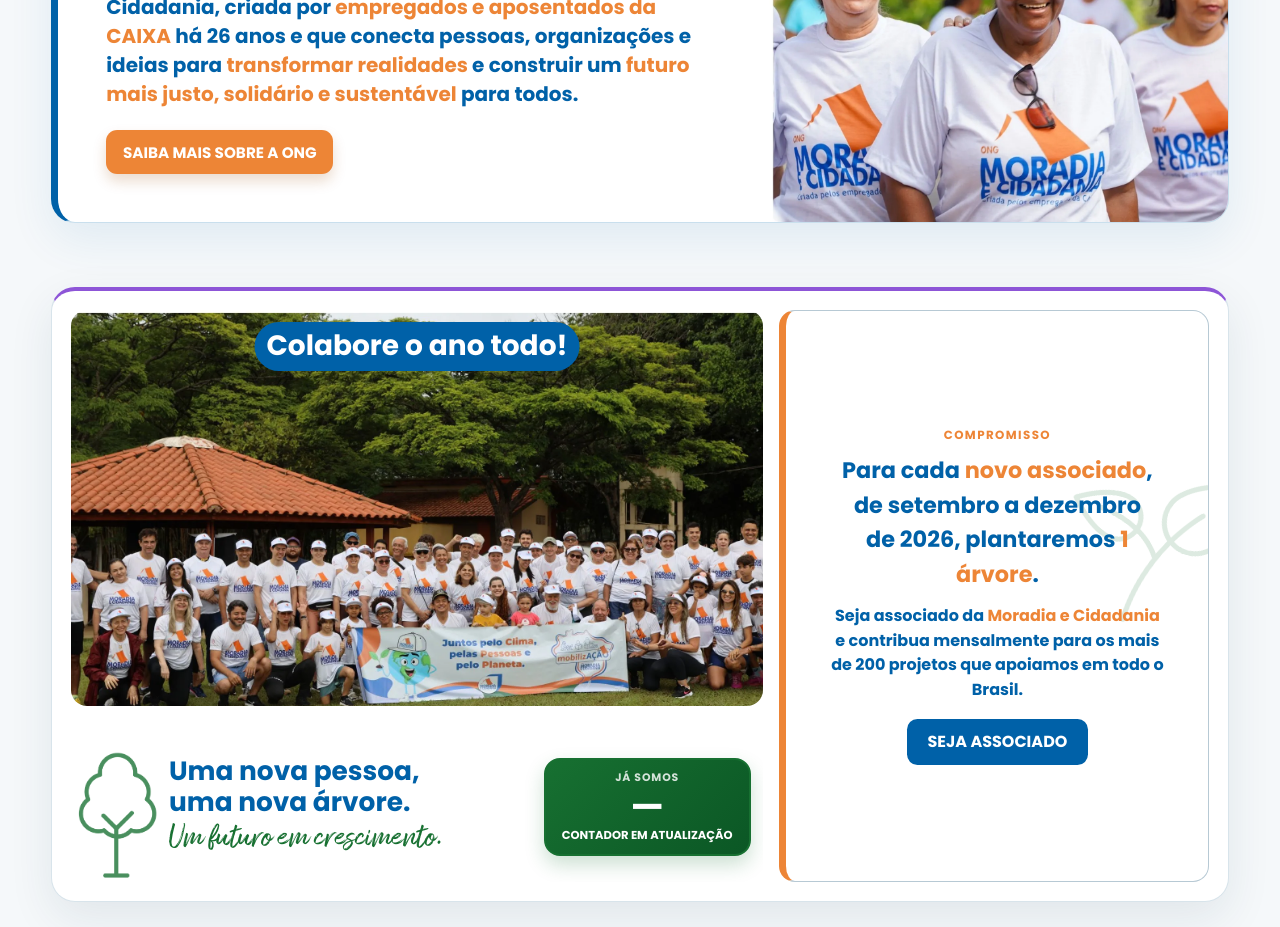
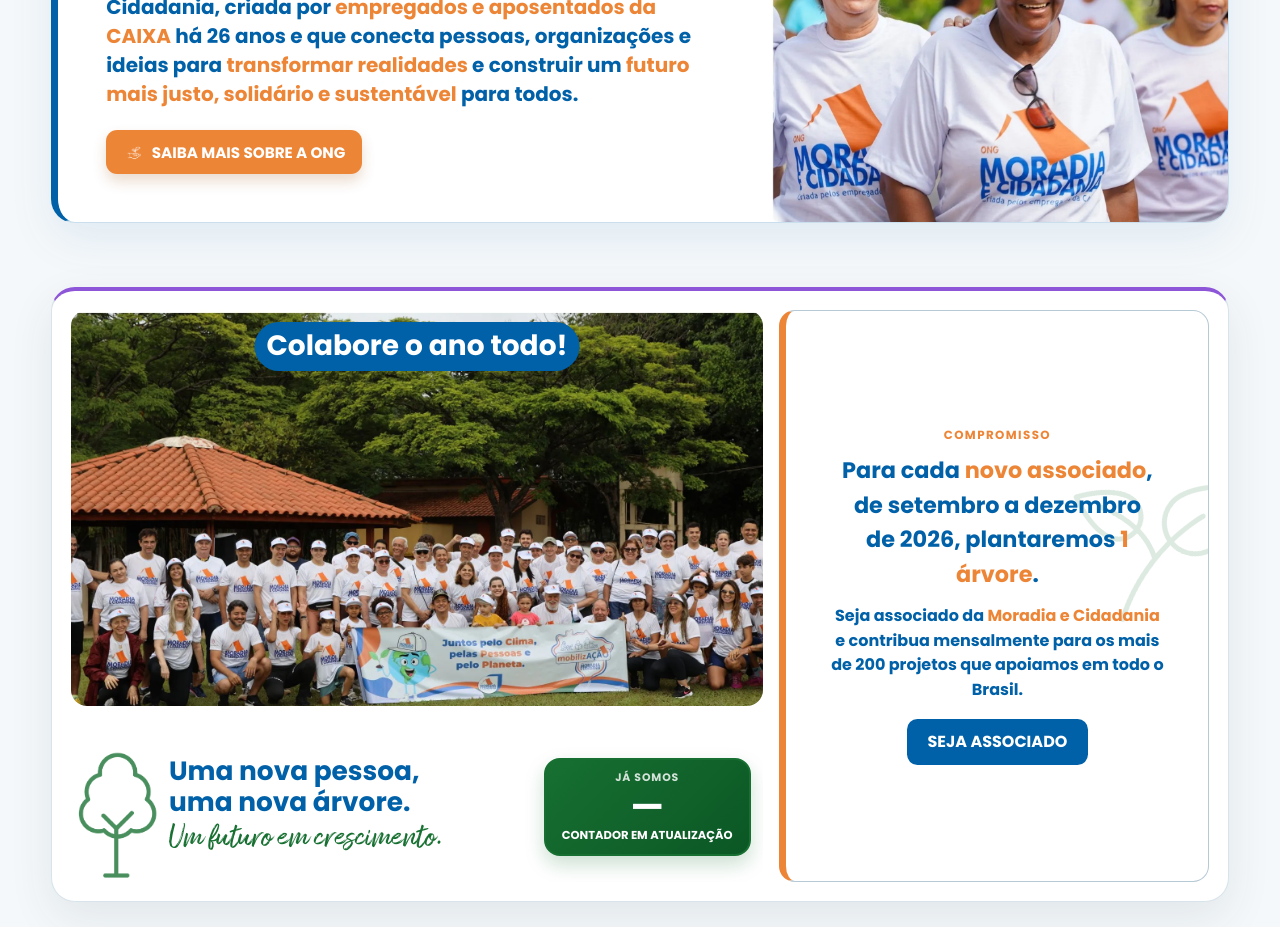
Before and after one commit to NataliaAraujo2/mobilizacao, a React (Vite) app: page / in a window 1280 px wide. Shown: the part 1600-2527 px from the top of the page. Built offline with nearby package versions, Linux system fonts and the light colour scheme; no server answers.

Commit message:
style: adicionar elemento tres ao botao da ong

```diff
--- a/src/pages/CampaignGateway.jsx
+++ b/src/pages/CampaignGateway.jsx
@@ -9,6 +9,7 @@ import associatesGroupPhoto from "../assets/brand/associados-2026-grupo.webp";
 import whoWeAreImage from "../assets/brand/quem-somos.webp";
 import leavesElement from "../assets/brand/elements/elemento-01.webp";
 import impactElement from "../assets/brand/elements/elemento-02.webp";
+import whoWeAreElement from "../assets/brand/elements/elemento-03.webp";
 import sproutElement from "../assets/brand/elements/elemento-05.webp";
 import { getNewAssociatesCount } from "../services/associationStatsService";
 import { getPublicVolunteerCount } from "../services/publicVolunteerService";
@@ -160,7 +161,7 @@ export default function CampaignGateway() {
           <p className={styles.eyebrow}>MobilizAÇÃO</p>
           <h2 id="who-we-are-title">Quem somos</h2>
           <p>Somos um movimento liderado pela ONG Moradia e Cidadania, criada por <strong>empregados e aposentados da CAIXA</strong> há 26 anos e que conecta pessoas, organizações e ideias para <strong>transformar realidades</strong> e construir um <strong>futuro mais justo, solidário e sustentável</strong> para todos.</p>
-          <a className={styles.whoWeAreButton} href="https://moradiaecidadania.org.br" target="_blank" rel="noreferrer">Saiba mais sobre a ONG</a>
+          <a className={styles.whoWeAreButton} href="https://moradiaecidadania.org.br" target="_blank" rel="noreferrer"><img src={whoWeAreElement} alt="" aria-hidden="true" />Saiba mais sobre a ONG</a>
         </div>
         <img src={whoWeAreImage} alt="Voluntários da ONG Moradia e Cidadania" />
       </section>
--- a/src/pages/CampaignGateway.module.css
+++ b/src/pages/CampaignGateway.module.css
@@ -89,7 +89,8 @@
 .whoWeAre h2 { margin: 0 0 1rem; color: var(--brand-blue); font-size: clamp(1.6rem, 3.5vw, 2.4rem); line-height: 1; text-transform: uppercase; }
 .whoWeAreCopy > p:not(.eyebrow) { max-width: 44rem; margin: 0; color: var(--brand-blue); font-size: clamp(1rem, 1.8vw, 1.25rem); line-height: 1.45; }
 .whoWeAreCopy strong { color: var(--brand-orange); }
-.whoWeAreButton { margin-top: 1.35rem; padding: .65rem 1.05rem; color: white; font: inherit; font-size: .95rem; font-weight: 850; text-decoration: none; text-transform: uppercase; background: var(--brand-orange); border: 0; border-radius: .7rem; box-shadow: 0 .45rem .85rem rgb(156 73 11 / 20%); transition: transform 180ms ease, background 180ms ease; }
+.whoWeAreButton { display: inline-flex; align-items: center; gap: .45rem; margin-top: 1.35rem; padding: .65rem 1.05rem; color: white; font: inherit; font-size: .95rem; font-weight: 850; text-decoration: none; text-transform: uppercase; background: var(--brand-orange); border: 0; border-radius: .7rem; box-shadow: 0 .45rem .85rem rgb(156 73 11 / 20%); transition: transform 180ms ease, background 180ms ease; }
+.whoWeAreButton > img { width: 1.35rem; height: 1.35rem; object-fit: contain; filter: brightness(0) invert(1); }
 .whoWeAreButton:hover, .whoWeAreButton:focus-visible { color: white; background: #d96e16; outline: 3px solid rgb(244 131 43 / 35%); outline-offset: 3px; transform: translateY(-1px); }
 .whoWeAre > img { align-self: stretch; width: 135.2%; max-width: none; height: 100%; min-height: 19rem; margin-left: -13.1%; object-fit: fill; }
 .previousHeading { margin-bottom: 1rem; text-align: center; }
```
